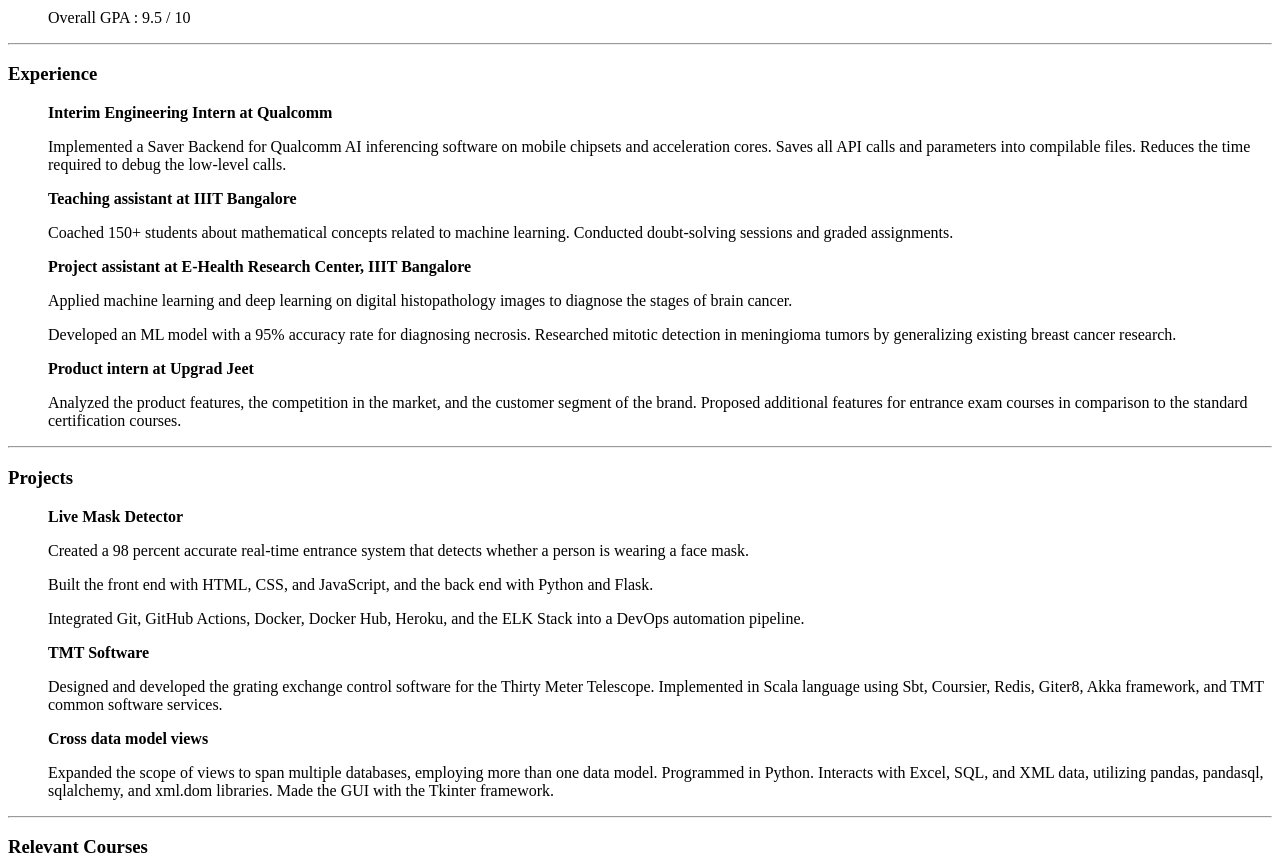
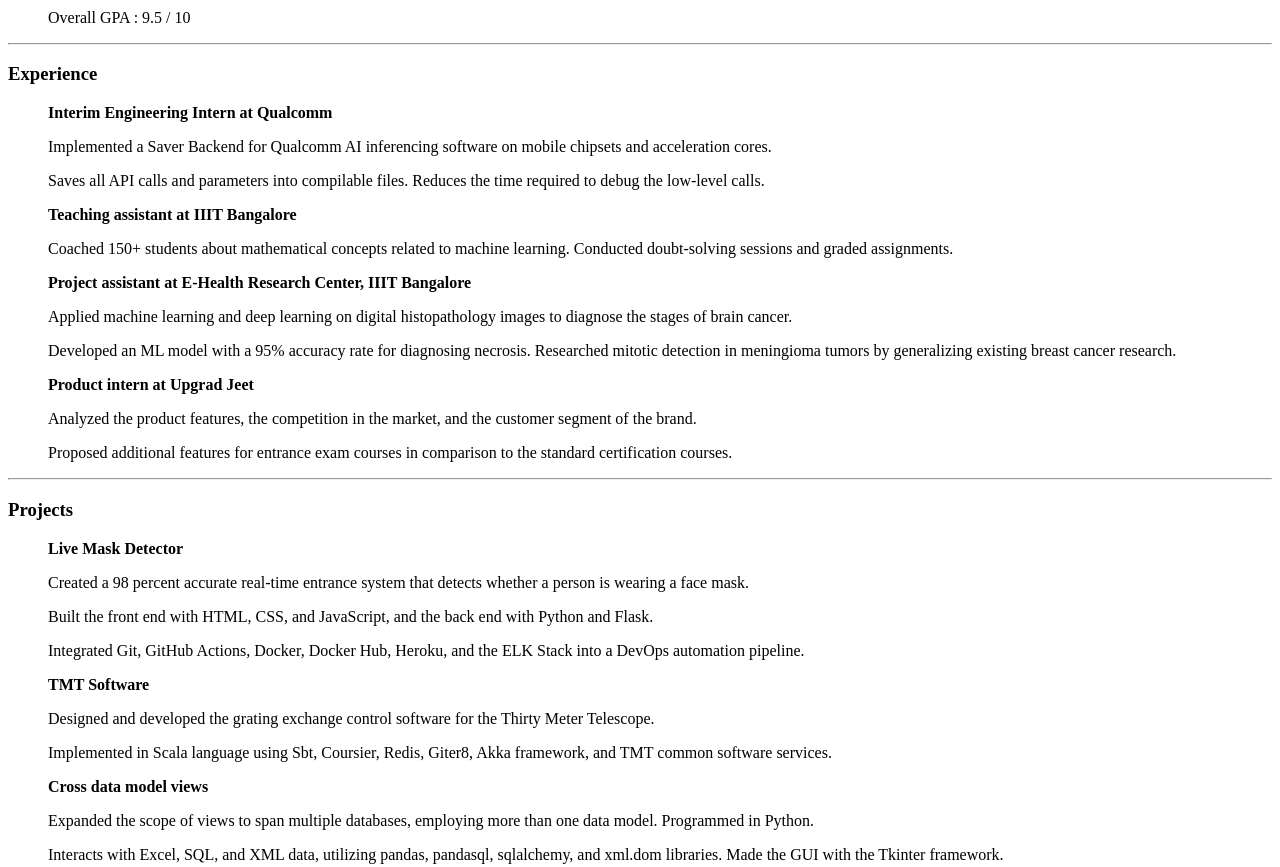
Before and after one commit to suchithkumarch/CV, a plain HTML site: page index.html in a window 1280 px wide. Shown: the part 580-1447 px from the top of the page. Drawn offline with Linux system fonts and the light colour scheme.

Commit message:
Update index.html

```diff
--- a/index.html
+++ b/index.html
@@ -38,7 +38,8 @@
 	<ul>
 	<div>
 		<strong>Interim Engineering Intern at Qualcomm</strong>
-		<p>Implemented a Saver Backend for Qualcomm AI inferencing software on mobile chipsets and acceleration cores. Saves all API calls and parameters into compilable files. Reduces the time required to debug the low-level calls.</p>
+		<p>Implemented a Saver Backend for Qualcomm AI inferencing software on mobile chipsets and acceleration cores.</p>
+		<p>Saves all API calls and parameters into compilable files. Reduces the time required to debug the low-level calls. </p>
 	</div>
 	<div>
 		<strong>Teaching assistant at IIIT Bangalore</strong>
@@ -51,7 +52,8 @@
 	</div>
 	<div>
 		<strong>Product intern at Upgrad Jeet</strong>
-		<p>Analyzed the product features, the competition in the market, and the customer segment of the brand. Proposed additional features for entrance exam courses in comparison to the standard certification courses.</p>
+		<p>Analyzed the product features, the competition in the market, and the customer segment of the brand.</p>
+		<p>Proposed additional features for entrance exam courses in comparison to the standard certification courses.</p>
 	</div>
 	</ul>
 	<hr>
@@ -65,11 +67,13 @@
 	</div>
 	<div>
 		<strong>TMT Software</strong>
-		<p>Designed and developed the grating exchange control software for the Thirty Meter Telescope. Implemented in Scala language using Sbt, Coursier, Redis, Giter8, Akka framework, and TMT common software services.</p>
+		<p>Designed and developed the grating exchange control software for the Thirty Meter Telescope.</p>
+		<p>Implemented in Scala language using Sbt, Coursier, Redis, Giter8, Akka framework, and TMT common software services.</p>
 	</div>
 	<div>
 		<strong>Cross data model views</strong>
-		<p>Expanded the scope of views to span multiple databases, employing more than one data model. Programmed in Python. Interacts with Excel, SQL, and XML data, utilizing pandas, pandasql, sqlalchemy, and xml.dom libraries. Made the GUI with the Tkinter framework.</p>
+		<p>Expanded the scope of views to span multiple databases, employing more than one data model. Programmed in Python.</p>
+		<p>Interacts with Excel, SQL, and XML data, utilizing pandas, pandasql, sqlalchemy, and xml.dom libraries. Made the GUI with the Tkinter framework.</p>
 	</div>
 	</ul>
 	<hr>
```
